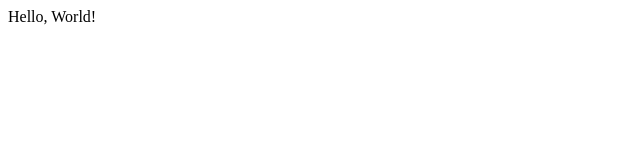
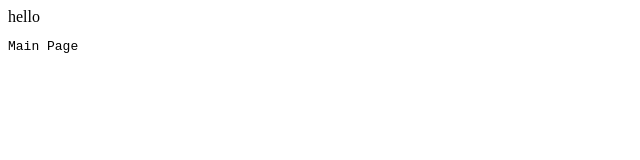
Before and after one commit to Rodney1988/assignment, a React app: page / in a window 1280 px wide. Shown: the top 160 px of the page, without its empty margins (0-640 px from the left). Built offline with nearby package versions, Linux system fonts and the light colour scheme.

Commit message:
feat: add basic routing

```diff
--- a/package.json
+++ b/package.json
@@ -12,7 +12,8 @@
   "license": "ISC",
   "dependencies": {
     "react": "^18.3.1",
-    "react-dom": "^18.3.1"
+    "react-dom": "^18.3.1",
+    "react-router-dom": "^6.24.1"
   },
   "devDependencies": {
     "@types/react": "^18.3.3",
--- a/src/App.tsx
+++ b/src/App.tsx
@@ -1,3 +1,17 @@
-export const App: React.FC = () => {
-  return <>Hello, World!</>;
+import { NavBar } from './components/Molecules/NavBar';
+import { MainPage } from './components/Pages/MainPage/MainPage';
+import { ItemPage } from './components/Pages/ItemPage/ItemsPage';
+
+import { BrowserRouter, Route, Routes } from 'react-router-dom';
+
+export const App = () => {
+  return (
+    <BrowserRouter>
+      <NavBar />
+      <Routes>
+        <Route path={'/'} element={<MainPage />} />
+        <Route path={'/itemPage/:id'} element={<ItemPage />} />
+      </Routes>
+    </BrowserRouter>
+  );
 };
--- /dev/null
+++ b/src/components/Molecules/NavBar.tsx
@@ -0,0 +1,3 @@
+export const NavBar: React.FC = () => {
+  return <nav>hello</nav>;
+};
--- /dev/null
+++ b/src/components/Pages/ItemPage/ItemsPage.tsx
@@ -0,0 +1,3 @@
+export const ItemPage: React.FC = () => {
+  return <pre>Item Page</pre>;
+};
--- /dev/null
+++ b/src/components/Pages/MainPage/MainPage.tsx
@@ -0,0 +1,7 @@
+export const MainPage = () => {
+  return (
+    <>
+      <pre>Main Page</pre>
+    </>
+  );
+};
```
Also changed, not shown: 1 other file (tests, documents, lock files or other folders).
